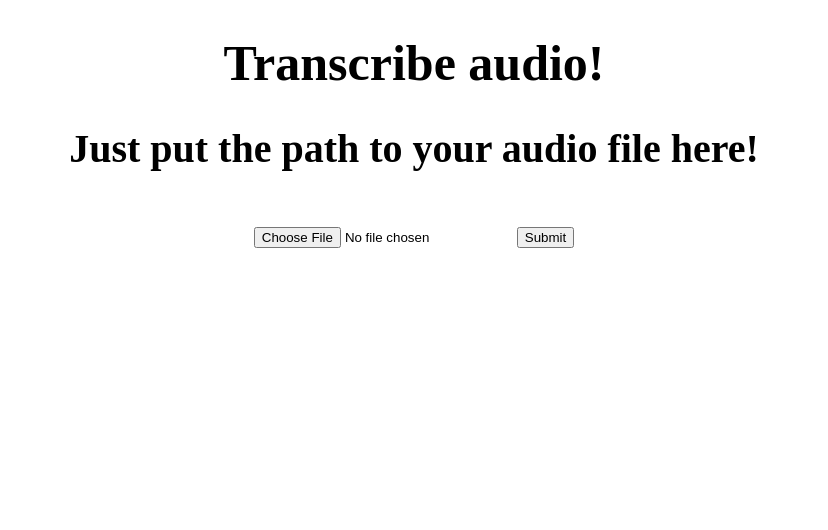
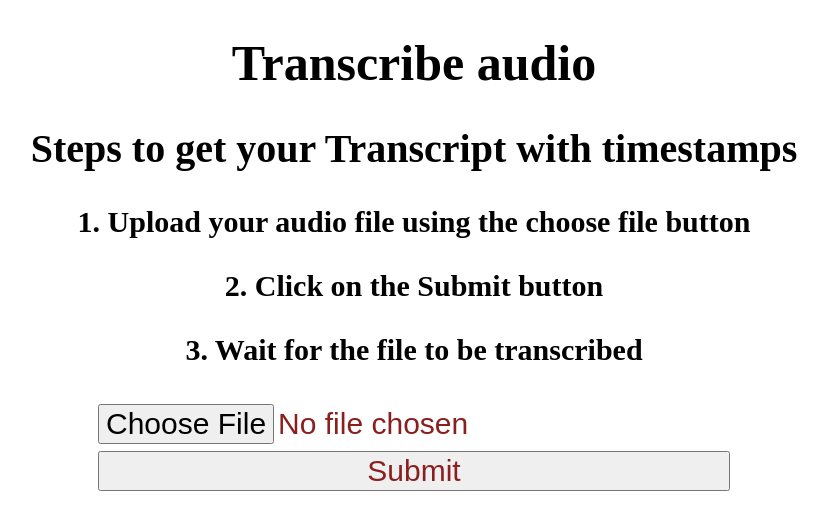
Before and after one commit to king398/SainaRanesk, a Flask app: page / in a window 1280 px wide. Shown: the top 530 px of the page, without its empty margins (226-1054 px from the left). Run offline with Flask 2, Linux system fonts and the light colour scheme; parts of the project's set-up code (start-up, migrations or seed data) failed here and were passed over.

Commit message:
Update Dockerfile

```diff
--- a/model.py
+++ b/model.py
@@ -42,7 +42,6 @@ def transcript_timestamp(transcript: Iterator[dict], path):
 
 def noise_reduction(path):
     data, sample_rate = librosa.load(path)
-    data = noisereduce.reduce_noise(y=data, sr=sample_rate, prop_decrease=0.6, use_tqdm=True)
     sf.write("audio.wav", data, sample_rate)
 
 
--- /dev/null
+++ b/static/css/index.css
@@ -0,0 +1,57 @@
+
+
+
+h1 {
+    text-align: center;
+    font-size: 50px;
+
+}
+
+h2 {
+    text-align: center;
+    font-size: 40px;
+}
+
+
+
+h3 {
+    text-align: center;
+    font-size: 30px;
+}
+
+p {
+    text-align: center;
+}
+
+div {
+    text-align: center;
+}
+
+
+body {
+    animation-name: example;
+  animation-duration: 4s;
+
+}
+
+form {
+
+
+    margin: auto;
+    text-align: center;
+    font-size: 40px;
+    animation-name: example2;
+  animation-duration: 4s;
+
+
+
+}
+
+input {
+    width: 50%;
+    height: 30%;
+    font-size: 30px;
+    text-align: center;
+    color: #8a1f1f;
+
+}
--- a/templates/index.html
+++ b/templates/index.html
@@ -4,39 +4,22 @@
     <meta charset="UTF-8">
     <title>FlaskApp</title>
 </head>
-<style>
-    h1 {
-        text-align: center;
-        font-size: 50px;
-    }
+<link rel="stylesheet" href="/static/css/index.css"/>
+<body>
+<h1>Transcribe audio</h1>
+<h2>Steps to get your Transcript with timestamps</h2>
+<h3>1. Upload your audio file using the choose file button</h3>
+<h3>2. Click on the Submit button</h3>
+<h3>3. Wait for the file to be transcribed</h3>
 
-    h2 {
-        text-align: center;
-        font-size: 40px;
-    }
-
-    p {
-        text-align: center;
-    }
-
-    div {
-        text-align: center;
-    }
-
-    form {
-        text-align: center;
-        font-size: 40px;
-    }
-</style>
-<body>
-<h1>Transcribe audio!</h1>
-<h2>Just put the path to your audio file here!</h2>
 <form action="/result" method="POST"
       enctype="multipart/form-data">
-    <input type="file" name="file"/>
-    <input type="submit"/>
+    <input type="file" id="Uw"/>
+    <input type="submit" />
+
 </form>
 
 
 </body>
+
 </html>
```
Also changed, not shown: static/css/main.css (line endings or trailing spaces), 1 other file.
